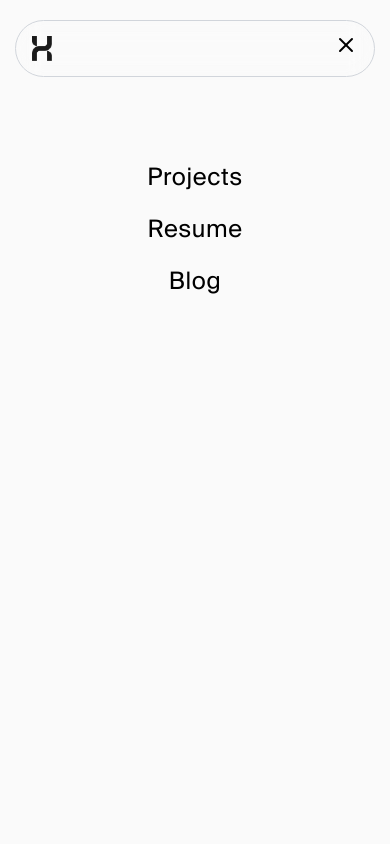
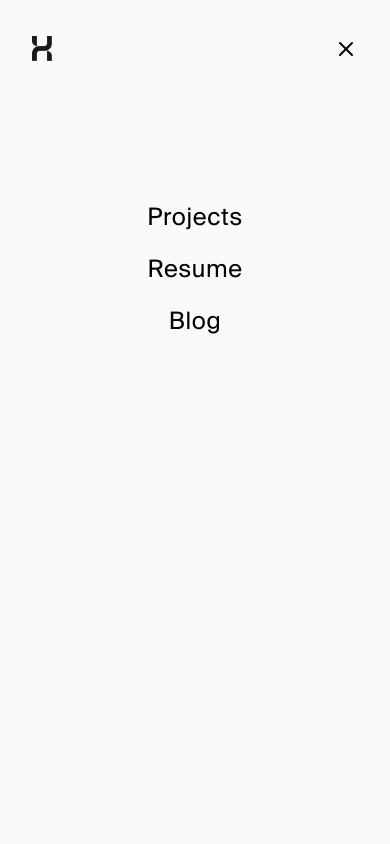
Before and after one commit to devxsagar/my-portfolio, a React (Vite) app: page / in a window 390 px wide. Both pictures are taken after a click on the element 346 px from the left and 48 px from the top of the page. Shown: the top 844 px of the page. Built offline with nearby package versions, Linux system fonts and the light colour scheme; a web font is replaced by a local one.

Commit message:
fix: nav for mobile and tab ui

```diff
--- a/src/components/MobileNavLink.jsx
+++ b/src/components/MobileNavLink.jsx
@@ -1,13 +1,14 @@
 import { motion } from "motion/react";
 import { Link } from "react-router-dom";
 import { navLinks } from "../utils/constants";
+import { X } from "lucide-react";
 
 const MobileNavLink = () => {
   return (
-    <div className="absolute top-12 -right-8 t-0 w-screen md:w-screen h-[80vh] bg-bg-primary rounded-lg flex flex-col items-center gap-y-5 md:gap-y-10 px-10 py-20 text-2xl md:text-4xl tracking-wide ">
+    <div className="absolute -top-8 -right-8  w-screen md:w-screen h-screen bg-bg-primary rounded-lg flex flex-col items-center gap-y-5 md:gap-y-10 px-10 py-50 text-2xl md:text-4xl tracking-wide ">
       {navLinks.map((link, index) => {
         return (
-          <Link key={index} to={link.href} >
+          <Link key={index} to={link.href}>
             <motion.span
               initial={{ y: -20, opacity: 0 }}
               animate={{
@@ -27,6 +28,17 @@ const MobileNavLink = () => {
           </Link>
         );
       })}
+
+      <motion.span
+        className="inline-block absolute top-9 right-8"
+        initial={{ rotate: 0 }}
+        whileTap={{
+          rotate: 180,
+          transition: { duration: 0.1, ease: "linear" },
+        }}
+      >
+        <X className=" z-50 md:w-12 md:h-8" />
+      </motion.span>
     </div>
   );
 };
```
